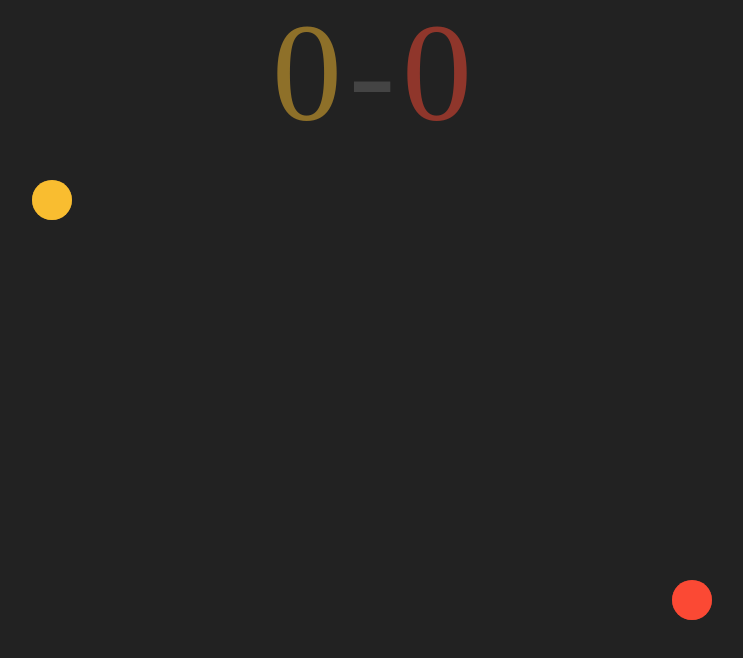
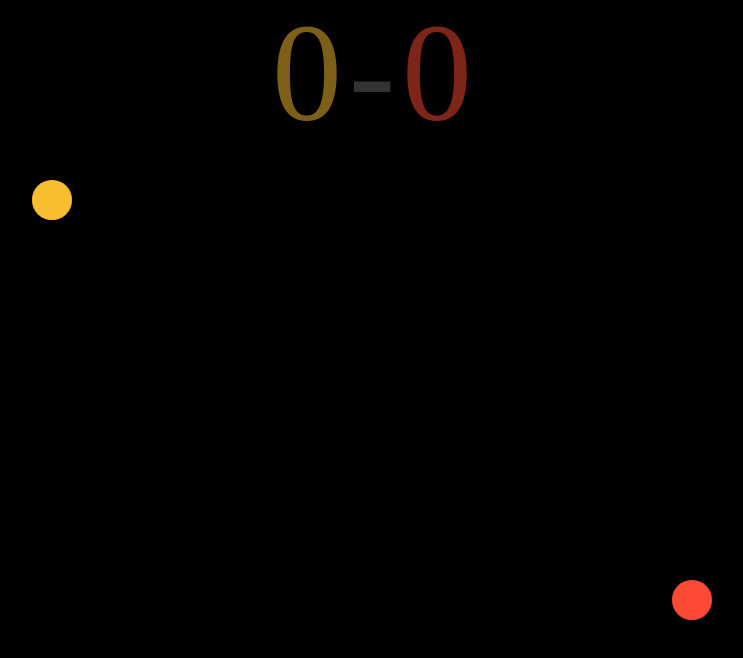
Before and after one commit to Gabe-Mitnick/spar-star, a plain HTML site: page index.html in a window 1280 px wide. Shown: the whole page, without its empty margins (268-1011 px from the left). Drawn offline with Linux system fonts and the light colour scheme; a web font is replaced by a local one.

Commit message:
Reorganize code

```diff
--- a/index.html
+++ b/index.html
@@ -8,6 +8,8 @@
 		body {
 			overflow: hidden;
 			background: #232323;
+			margin: 0;
+			font-family: jaf-herb;
 		}
 		canvas {
 			position: absolute;
@@ -16,9 +18,10 @@
 		}
 	</style>
 	<script src="logic.js"></script>
+	<link rel="stylesheet" href="https://use.typekit.net/kjp5sfv.css">
 </head>
 
-<body onkeydown="keySet(event.which, true)" onkeyup="keySet(event.which, false)" style="margin: 0;">
+<body onkeydown="keySet(event.which, true)" onkeyup="keySet(event.which, false)">
 	<canvas id="main-canvas"></canvas>
 	<canvas id="score-canvas"></canvas>
 	<canvas id="msg-canvas"></canvas>
--- a/logic.js
+++ b/logic.js
@@ -7,18 +7,33 @@ let canvases = {},
 	lastPointTTL = 0;
 
 // constants
-const BACKGROUND_COLOR = "#232323",
-	NEUTRAL_COLOR = "#666666"
-	FONT_FAMILY = "AmadorW01-Regular",
+// const BACKGROUND_COLOR = "#232323",
+const BACKGROUND_COLOR = "#000000",
+	NEUTRAL_COLOR = "#666666",
+	FONT_FAMILY = "jaf-herb, serif",
 	// character size
 	CHAR_RADIUS = 20,
 	SWORD_LENGTH = 150,
 	// physics
 	THRUST = 1,
-	FRICTION = .98,
-	BOUNCE_COEF = .9,
+	FRICTION = 0.98,
+	BOUNCE_COEF = 0.9,
 	// to normalize diagonal acceleration
 	DIAGONAL_MODIFIER = Math.sqrt(0.5);
+
+window.onload = function() {
+	// find all canvas elements and create contexts
+	for (const layerName of ["main", "score", "msg"]) {
+		canvases[layerName] = document.getElementById(layerName + "-canvas");
+		c[layerName] = canvases[layerName].getContext("2d");
+	}
+	// reset frame size and character positions
+	resize();
+	resetScreen();
+	window.addEventListener("resize", resize, false);
+	// begin animation
+	window.requestAnimationFrame(step);
+};
 
 class Character {
 	constructor(xPortion, yPortion, color,
@@ -90,7 +105,7 @@ class Character {
 		let velocityMagnitude = Math.sqrt(this.xv * this.xv + this.yv * this.yv);
 		this.swordX = this.x + this.xv / velocityMagnitude * SWORD_LENGTH;
 		this.swordY = this.y + this.yv / velocityMagnitude * SWORD_LENGTH;
-	};
+	}
 
 	draw () {
 		// draw character
@@ -130,6 +145,7 @@ class Character {
 	}
 
 	givePoint () {
+		this.draw();
 		this.score++;
 		if (lastPointTTL == 80) {
 			lastPointColor = NEUTRAL_COLOR;
@@ -155,7 +171,7 @@ function keySet(keyCode, state) {
 			}
 		}
 	}
-};
+}
 
 function step() {
 	// draw background
@@ -166,16 +182,16 @@ function step() {
 		c.msg.clearRect(0, 0, frameWidth, frameHeight);
 		c.msg.globalAlpha = lastPointTTL / 80;
 		c.msg.textAlign = "center";
-		c.msg.font = ((81 - lastPointTTL) ** 4 / 100_000) + "px " + FONT_FAMILY;
+		c.msg.font = ((81 - lastPointTTL) ** 4 / 100000) + "px " + FONT_FAMILY;
 		c.msg.fillStyle = lastPointColor;
 		c.msg.fillText("yeah!", frameWidth / 2, frameHeight / 2);
 		lastPointTTL--;
 		if (lastPointTTL == 0) {
-			resetScreen()
+			resetScreen();
 			c.msg.clearRect(0, 0, frameWidth, frameHeight);
 		}
 	} else {
-		c.main.fillStyle = BACKGROUND_COLOR + "88";
+		c.main.fillStyle = BACKGROUND_COLOR + "aa";
 		c.main.fillRect(0, 0, frameWidth, frameHeight);
 		for (const char of chars) {
 			char.update();
@@ -197,12 +213,13 @@ function resize() {
 	}
 	// make sure characters are in frame
 	for (const char of chars) {
-		char.x = Math.min(char.x, frameWidth - CHAR_RADIUS)
-		char.y = Math.min(char.y, frameHeight - CHAR_RADIUS)
+		char.x = Math.min(char.x, frameWidth - CHAR_RADIUS);
+		char.y = Math.min(char.y, frameHeight - CHAR_RADIUS);
 	}
 	// set context settings because for some reason they get cleared
 	c.main.lineCap = "round";
 	c.score.globalAlpha = 0.5;
+	// c.main.globalCompositeOperation = "difference";
 	drawScoreBoard();
 }
 
@@ -210,40 +227,26 @@ function resetScreen() {
 	c.main.fillStyle = BACKGROUND_COLOR;
 	c.main.fillRect(0, 0, frameWidth, frameHeight);
 	for (const char of chars) {
-		char.reset()
-		char.draw()
+		char.reset();
+		char.draw();
 	}
 	drawScoreBoard();
 }
 
 function drawScoreBoard() {
-	c.score.clearRect(0, 0, frameWidth, frameHeight)
+	c.score.clearRect(0, 0, frameWidth, frameHeight);
 	c.score.font = "140px " + FONT_FAMILY;
 
 	// separator
 	c.score.textAlign = "center";
 	c.score.fillStyle = NEUTRAL_COLOR;
-	c.score.fillText("-", frameWidth / 2, 120)
+	c.score.fillText("-", frameWidth / 2, 120);
 	// first character
 	c.score.textAlign = "right";
 	c.score.fillStyle = chars[0].color;
-	c.score.fillText(chars[0].score, frameWidth / 2 - 30, 120)
+	c.score.fillText(chars[0].score, frameWidth / 2 - 30, 120);
 	// second character
 	c.score.textAlign = "left";
 	c.score.fillStyle = chars[1].color;
-	c.score.fillText(chars[1].score, frameWidth / 2 + 30, 120)
+	c.score.fillText(chars[1].score, frameWidth / 2 + 30, 120);
 }
-
-window.onload = function() {
-	// find all canvas elements and create contexts
-	for (const layerName of ["main", "score", "msg"]) {
-		canvases[layerName] = document.getElementById(layerName + "-canvas");
-		c[layerName] = canvases[layerName].getContext("2d");
-	}
-	// reset frame size and character positions
-	resize();
-	resetScreen();
-	window.addEventListener("resize", resize, false);
-	// begin animation
-	window.requestAnimationFrame(step);
-}
```
